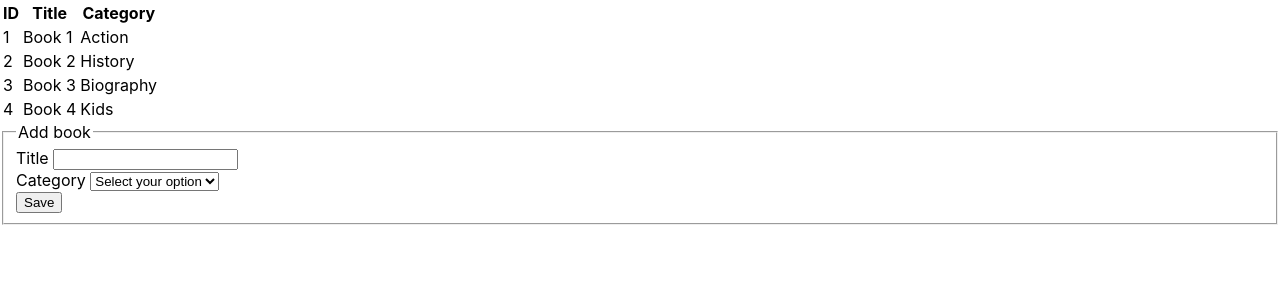
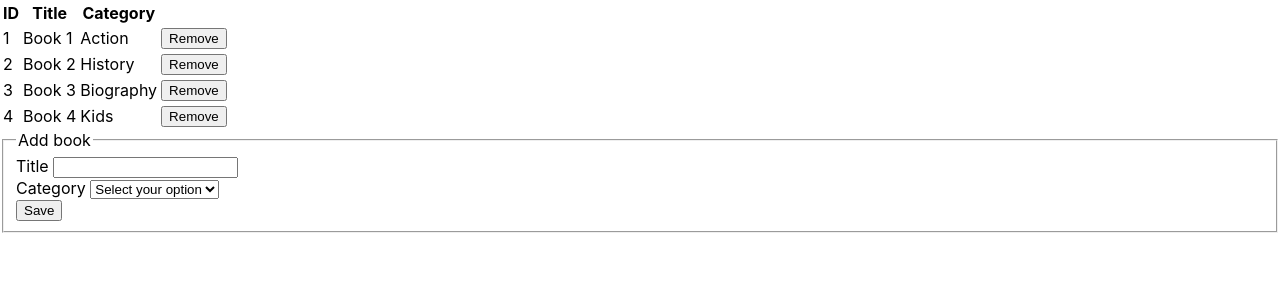
Before and after one commit to WinterCore/microverse-bookstore, a React (Create React App) app: page / in a window 1280 px wide. Shown: the top 300 px of the page. Built offline with nearby package versions, Linux system fonts and the light colour scheme.

Commit message:
Add the ability to remove a book

```diff
--- a/src/components/Book.js
+++ b/src/components/Book.js
@@ -1,11 +1,24 @@
 import PropTypes from 'prop-types';
 
-function Book({ id, title, category }) {
+function Book({
+  id,
+  title,
+  category,
+  handleRemoveBook,
+}) {
   return (
     <tr>
       <td>{ id }</td>
       <td>{ title }</td>
       <td>{ category }</td>
+      <td>
+        <button
+          onClick={() => handleRemoveBook({ id, title, category })}
+          type="button"
+        >
+          Remove
+        </button>
+      </td>
     </tr>
   );
 }
@@ -14,6 +27,7 @@ Book.propTypes = {
   id: PropTypes.oneOfType([PropTypes.number, PropTypes.string]).isRequired,
   title: PropTypes.string.isRequired,
   category: PropTypes.string.isRequired,
+  handleRemoveBook: PropTypes.func.isRequired,
 };
 
 export default Book;
--- a/src/containers/BooksList.js
+++ b/src/containers/BooksList.js
@@ -1,9 +1,12 @@
 import PropTypes from 'prop-types';
+import { bindActionCreators } from 'redux';
 import { connect } from 'react-redux';
+
+import { books } from '../actions';
 
 import Book from '../components/Book';
 
-function BooksList({ books }) {
+function BooksList({ books, removeBook }) {
   return (
     <table>
       <thead>
@@ -16,7 +19,13 @@ function BooksList({ books }) {
       <tbody>
         {
           books.map(book => (
-            <Book key={book.id} id={book.id} title={book.title} category={book.category} />
+            <Book
+              key={book.id}
+              id={book.id}
+              title={book.title}
+              category={book.category}
+              handleRemoveBook={removeBook}
+            />
           ))
         }
       </tbody>
@@ -30,8 +39,12 @@ BooksList.propTypes = {
     title: PropTypes.string.isRequired,
     category: PropTypes.string.isRequired,
   })).isRequired,
+  removeBook: PropTypes.func.isRequired,
 };
 
 const mapStateToProps = state => ({ books: state.books });
+const mapDispatchToProps = dispatch => (
+  bindActionCreators({ removeBook: books.removeBook }, dispatch)
+);
 
-export default connect(mapStateToProps)(BooksList);
+export default connect(mapStateToProps, mapDispatchToProps)(BooksList);
```
